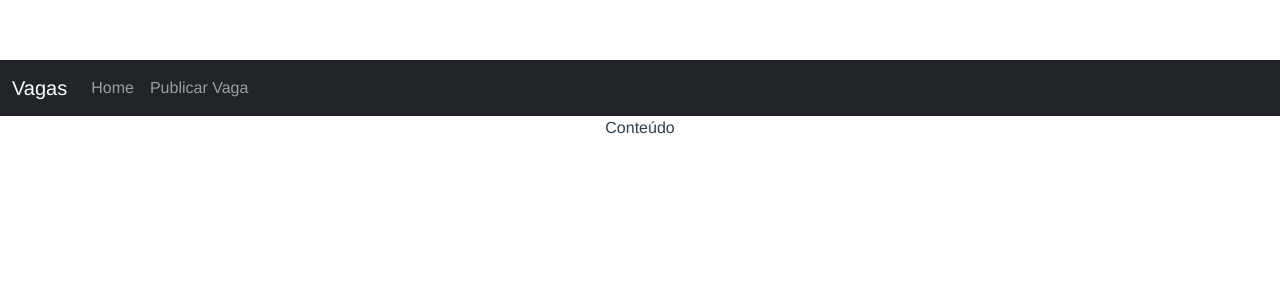
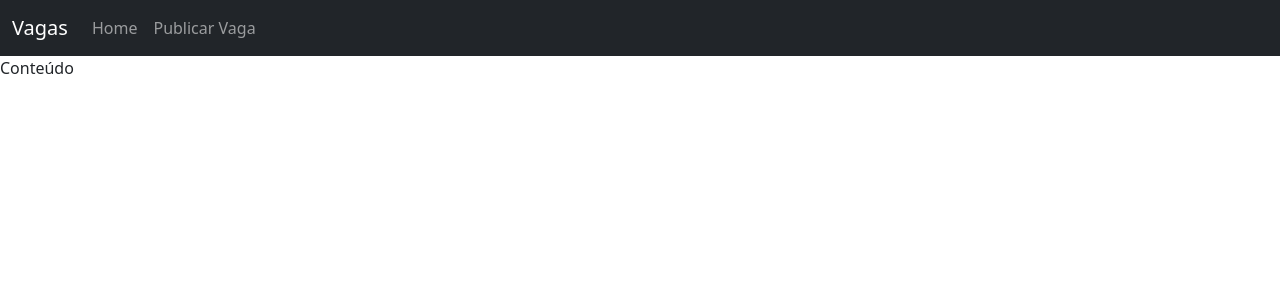
Before and after one commit to leandro-SI/publicar-vagas-VueJs, a Vue app: page / in a window 1280 px wide. Shown: the top 300 px of the page. Built offline with nearby package versions, Linux system fonts and the light colour scheme.

Commit message:
ajuste margin top App

```diff
--- a/src/App.vue
+++ b/src/App.vue
@@ -19,12 +19,5 @@
 </script>
 
 <style>
-#app {
-  font-family: Avenir, Helvetica, Arial, sans-serif;
-  -webkit-font-smoothing: antialiased;
-  -moz-osx-font-smoothing: grayscale;
-  text-align: center;
-  color: #2c3e50;
-  margin-top: 60px;
-}
+
 </style>
```
